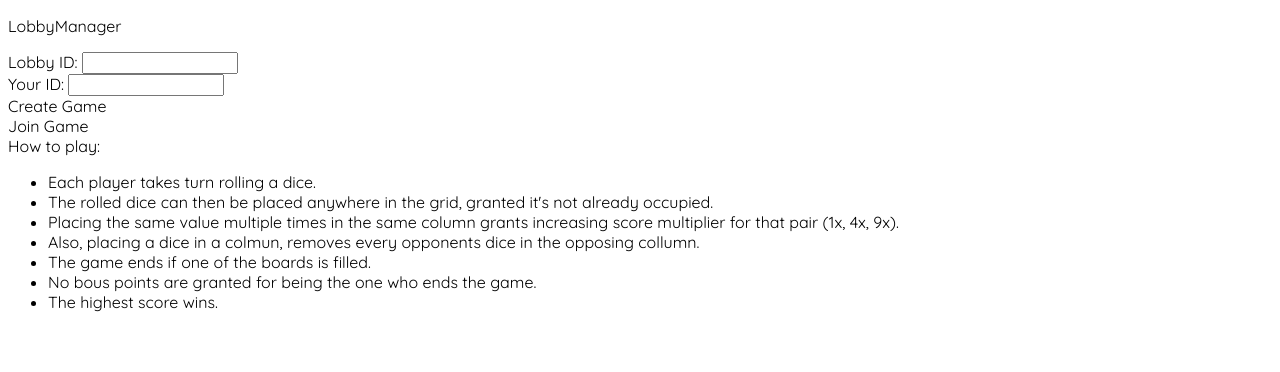
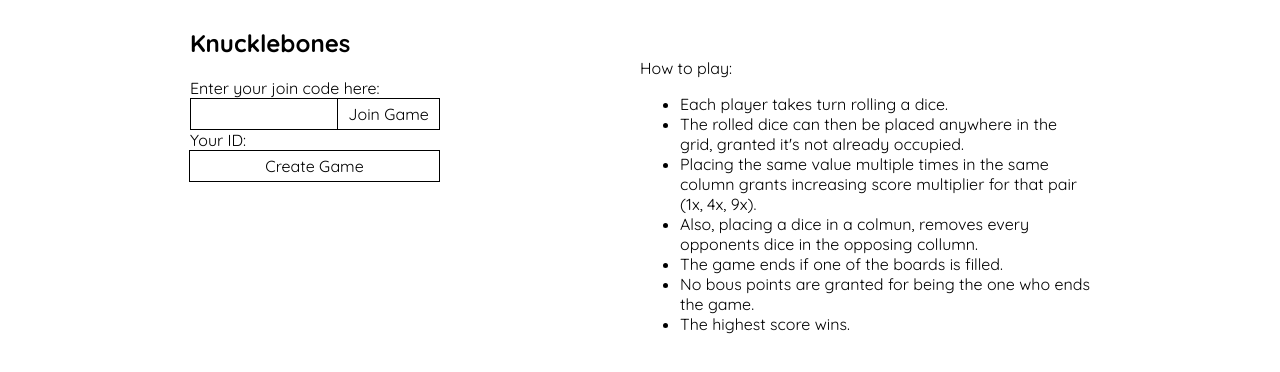
Before and after one commit to shlynz/knucklebones, a React (Create React App) app: page / in a window 1280 px wide. Shown: the top 372 px of the page. Built offline with nearby package versions, Linux system fonts and the light colour scheme.

Commit message:
Tried to improve the looks...

```diff
--- a/src/components/App.js
+++ b/src/components/App.js
@@ -12,9 +12,13 @@ const App = () => {
 
     return(
         <div className='app'>
-            {!conn && <LobbyManager setConnection={setConn} setIsTurn={setIsTurn} />}
-            {conn && <Game connection={conn} isTurn={isTurn} setIsTurn={setIsTurn} isGameEnded={isGameEnded} setIsGameEnded={setIsGameEnded} />}
-            <Tutorial />
+            <div className='main-content'>
+                {!conn && <LobbyManager setConnection={setConn} setIsTurn={setIsTurn} />}
+                {conn && <Game connection={conn} isTurn={isTurn} setIsTurn={setIsTurn} isGameEnded={isGameEnded} setIsGameEnded={setIsGameEnded} />}
+            </div>
+            <div className='side-content'>
+                <Tutorial />
+            </div>
         </div>
     )
 }
--- a/src/components/Board.js
+++ b/src/components/Board.js
@@ -21,13 +21,13 @@ const Board = ({board, score, setNextMove, isTurn, diceResult, remote = false})
             {
                 // map the board to a grid of die
                 board.map((field, index) =>
-                    <a
+                    <span
                         className='field'
                         key={remote ? `remoteField${index}` : `field${index}`}
                         onClick={() => handleClick(index)}
                     >
                         <Dice diceResult={field}/>
-                    </a>
+                    </span>
                 )
             }
         </div>
--- a/src/components/LobbyManager.js
+++ b/src/components/LobbyManager.js
@@ -6,6 +6,7 @@ const LobbyManager = ({setConnection, setIsTurn}) => {
     const idPrefix = 'shlynz-knucklebones-';
     const [peerId, setPeerId] = useState('');
     const [connectionId, setConnectionId] = useState('');
+    const [isGameCreated, setIsGameCreated] = useState(false);
 
     const getNewId = () => {
         // I know this is a bad way to 'generate IDs' but for the scope of this project it'll do
@@ -19,11 +20,12 @@ const LobbyManager = ({setConnection, setIsTurn}) => {
 
     const createGame = () => {
         if(peerId) return;
-        setPeerId('Awaiting ID')
+        setPeerId('Awaiting ID');
+        setIsGameCreated(true);
         const peer = new Peer(getNewId());
         peer.on('open', (id) => {
             console.log('My peer ID is: ' + id);
-            setPeerId(id);
+            setPeerId(id.slice(-6));
             peer.on('connection', (conn) => {
                 console.log('connection received');
                 setConnection(conn);
@@ -47,15 +49,31 @@ const LobbyManager = ({setConnection, setIsTurn}) => {
         });
     }
 
+    const copyToClipboard = () => {
+        navigator.clipboard.writeText(peerId);
+        // TODO give some feedback that the text has been copied
+    }
+
     return(
         <div className='lobby-manager'>
-            <p>LobbyManager</p>
-            <label htmlFor='lobby-id'>Lobby ID: </label>
-            <input id='lobby-id' onChange={event => setConnectionId(event.target.value)} value={connectionId}/><br/>
-            <label htmlFor='own-id'>Your ID: </label>
-            <input id='own-id' value={peerId.slice(-6)} readOnly /><br/>
-            <a className='button' onClick={createGame}>Create Game</a><br/>
-            <a className='button' onClick={joinGame}>Join Game</a><br/>
+            <h2>Knucklebones</h2>
+            <label htmlFor='lobby-id'>Enter your join code here:</label>
+            <div className='row'>
+                <input className='input' id='lobby-id' onChange={event => setConnectionId(event.target.value)} value={connectionId}/>
+                <a className='button' onClick={joinGame}>Join Game</a>
+            </div>
+            <label htmlFor='own-id'>Your ID:</label>
+            {isGameCreated
+                ?
+                    <div className='row'>
+                        <input className='input' id='own-id' value={peerId} readOnly />
+                        <a className='button' onClick={copyToClipboard}>Copy ID</a>
+                    </div>
+                :
+                    <div className='row' id='create-game-div'>
+                        <a className='button' id='create-game-button' onClick={createGame}>Create Game</a>
+                    </div>
+            }
         </div>
     )
 }
--- a/src/index.css
+++ b/src/index.css
@@ -4,11 +4,47 @@
   font-family: "Quicksand";
 }
 
+.app {
+  max-width: 900px;
+  margin: 0 auto;
+  display: grid;
+  grid-template-columns: repeat(2, 1fr);
+}
+
+.app > div:nth-child(2) {
+  margin-top: 50px;
+}
+
+.row {
+  display: flex;
+  width: 250px;
+}
+
+.row > a {
+  margin-left: -1px;
+  width: 40%;
+  text-align: center;
+}
+
+.row > input {
+  width: 60%;
+}
+
+.row > * {
+  border: 1px solid black;
+  padding: 5px;
+}
+
+#create-game-button {
+  width: 100%;
+}
+
 .board {
   display: grid;
-  grid-template-columns: auto auto auto;
+  grid-template-columns: repeat(3, auto);
   width: min-content;
   padding: 25px;
+  justify-items: stretch;
 }
 
 .field {
@@ -26,18 +62,29 @@
 .dice {
   border: 1px solid black;
   display: grid;
-  grid-template-columns: auto auto auto;
-  width: min-content;
-  height: max-content;
+  grid-template-columns: repeat(3, auto);
+  width: 40px;
+  height: 40px;
+  align-content: stretch;
 }
 
 .pip, .filler-pip {
-  margin: 0px;
-  width: 10px;
-  height: 10px;
+  margin: 1px;
 }
+
 .pip {
   border-radius: 50%;
   border: 1px solid black;
   background-color: black;
 }
+
+@media screen and (max-width: 760px) {
+  .app > div {
+    grid-column: span 3;
+    display: block;
+  }
+
+  .app > div:nth-child(2) {
+    margin: 20px 0;
+  }
+}
```
